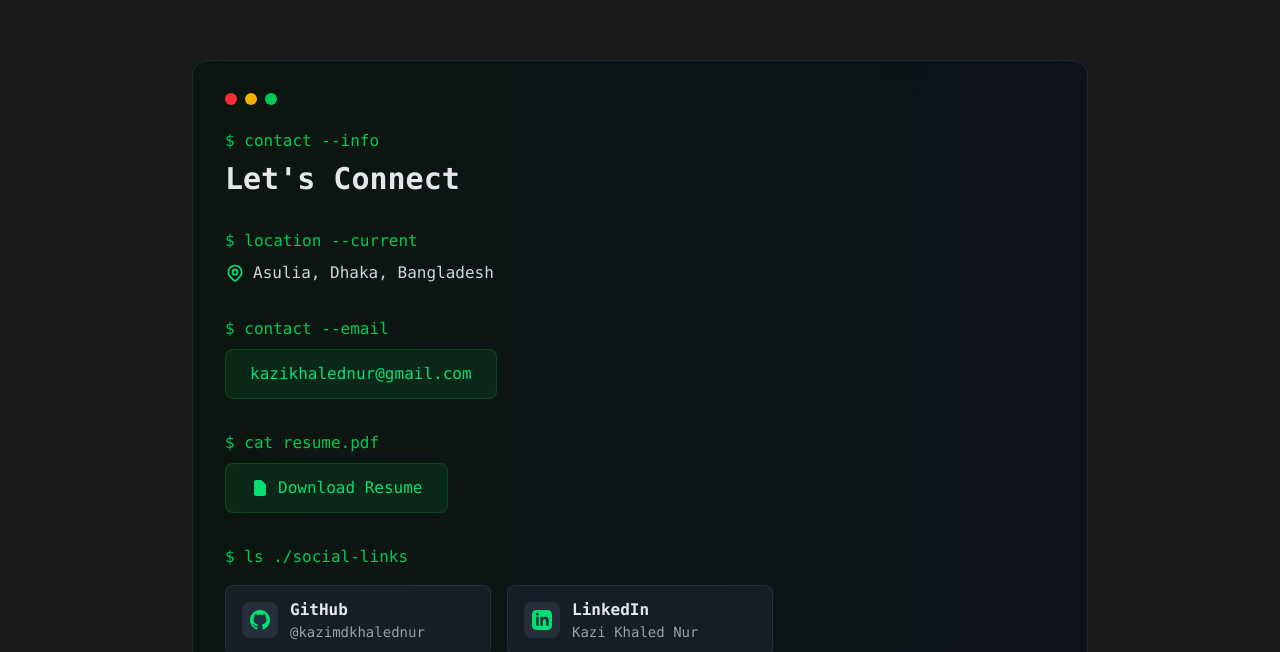
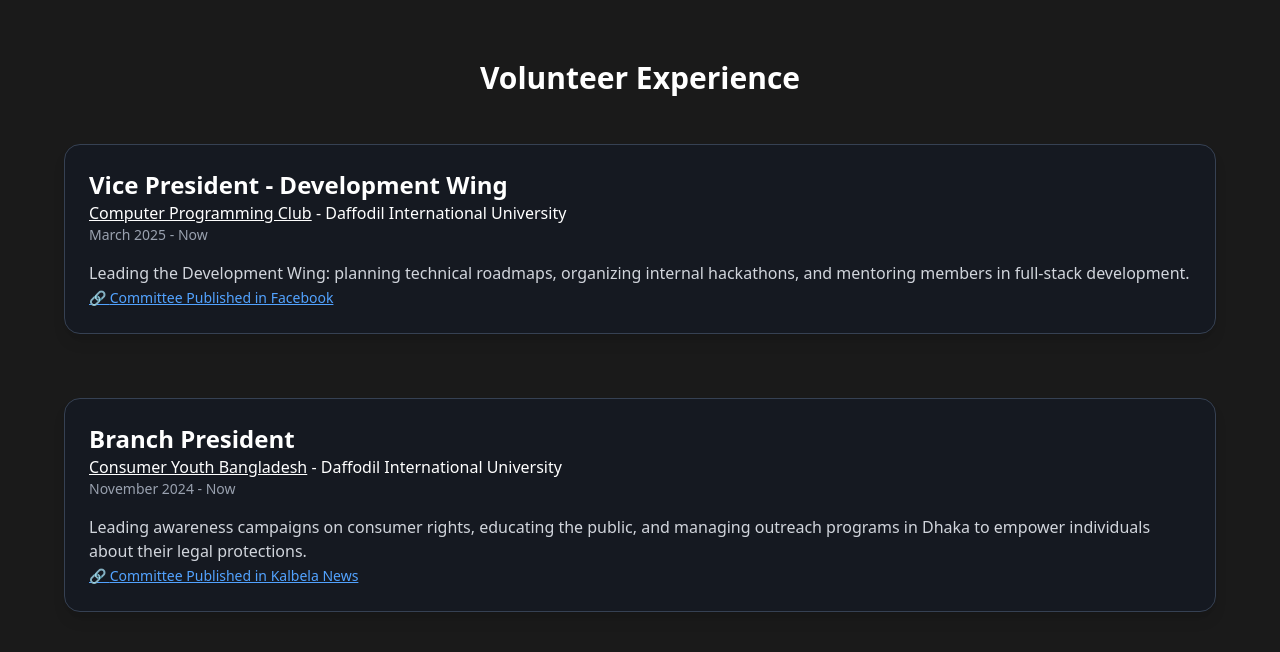
Before and after one commit to kazimdkhalednur/portfolio, a Next.js app: page / in a window 1280 px wide. Shown: the part 4028-4680 px from the top of the page. Built offline with nearby package versions, Linux system fonts and the light colour scheme.

Commit message:
add valunteer experience

```diff
--- /dev/null
+++ b/app/components/Volunteers.tsx
@@ -0,0 +1,108 @@
+'use client';
+
+import { motion } from 'framer-motion';
+
+export default function Volunteer() {
+    return (
+        <section className="py-20 px-4">
+            <div className="max-w-6xl mx-auto">
+                <motion.h2
+                    initial={{ opacity: 0 }}
+                    whileInView={{ opacity: 1 }}
+                    viewport={{ once: true }}
+                    className="text-3xl font-bold mb-12 text-center"
+                >
+                    Volunteer Experience
+                </motion.h2>
+
+                <div className="grid grid-cols-1 gap-8">
+                    {[
+                        {
+                            role: 'Vice President - Development Wing',
+                            org_name: 'Computer Programming Club',
+                            org_url: 'https://cpc.daffodilvarsity.edu.bd',
+                            location: 'Daffodil International University',
+                            start_date: 'March 2025',
+                            end_date: 'Now',
+                            description:
+                                'Leading the Development Wing: planning technical roadmaps, organizing internal hackathons, and mentoring members in full-stack development.',
+                            extra_link: {
+                                label: 'Committee Published in Facebook',
+                                url: 'https://www.facebook.com/photo/?fbid=1103339331833674&set=pcb.1103348325166108'
+                            }
+                        },
+                        {
+                            role: 'Branch President',
+                            org_name: 'Consumer Youth Bangladesh',
+                            org_url: 'https://www.ccsbd.net/',
+                            location: 'Daffodil International University',
+                            start_date: 'November 2024',
+                            end_date: 'Now',
+                            description:
+                                'Leading awareness campaigns on consumer rights, educating the public, and managing outreach programs in Dhaka to empower individuals about their legal protections.',
+                            extra_link: {
+                                label: 'Committee Published in Kalbela News',
+                                url: 'https://www.kalbela.com/national/138224'
+                            }
+                        }, {
+                            role: 'Treasurer',
+                            org_name: 'Cyber Security Club',
+                            org_url: 'https://csc.daffodilvarsity.edu.bd',
+                            location: 'Daffodil International University',
+                            start_date: 'June 2023',
+                            end_date: 'June 2024',
+                            description:
+                                'Responsible for budgeting and managing funds, supporting event logistics, and promoting awareness about cybersecurity among university students.',
+                            extra_link: {
+                                label: 'Committee Published in Facebook',
+                                url: 'https://www.facebook.com/photo/?fbid=988938542512845&set=a.751722202901148'
+                            }
+                        },
+                    ].map((volunteer, index) => (
+                        <motion.div
+                            key={index}
+                            initial={{ opacity: 0, y: 20 }}
+                            whileInView={{ opacity: 1, y: 0 }}
+                            viewport={{ once: true }}
+                            transition={{ delay: index * 0.2 }}
+                            className="bg-gray-900/50 p-6 rounded-2xl shadow-lg border border-gray-700 mb-8"
+                        >
+                            <div className="mb-4">
+                                <h3 className="text-2xl font-bold text-white">{volunteer.role}</h3>
+                                <p>
+                                    <a
+                                        href={volunteer.org_url}
+                                        target="_blank"
+                                        rel="noopener noreferrer"
+                                        className="underline hover:text-blue-400"
+                                    >
+                                        {volunteer.org_name}
+                                    </a>{' '}
+                                    - {volunteer.location}
+                                </p>
+                                <p className="text-sm text-gray-400">
+                                    {volunteer.start_date} - {volunteer.end_date}
+                                </p>
+                            </div>
+
+                            <p className="text-gray-300">{volunteer.description}</p>
+
+                            {volunteer.extra_link && (
+                                <p>
+                                    <a
+                                        href={volunteer.extra_link.url}
+                                        target="_blank"
+                                        rel="noopener noreferrer"
+                                        className="text-sm text-blue-400 underline hover:text-blue-500"
+                                    >
+                                        🔗 {volunteer.extra_link.label}
+                                    </a>
+                                </p>
+                            )}
+                        </motion.div>
+                    ))}
+                </div>
+            </div>
+        </section>
+    );
+}
--- a/app/page.tsx
+++ b/app/page.tsx
@@ -5,6 +5,7 @@ import WorkExperience from './components/WorkExperience';
 // import TechnicalMetrics from './components/TechnicalMetrics';
 import ContactSection from './components/ContactSection';
 import Projects from './components/Projects';
+import Volunteer from './components/Volunteers';
 
 export default function BackendPortfolio() {
 	return (
@@ -12,7 +13,7 @@ export default function BackendPortfolio() {
 			<HeroSection />
 			<WorkExperience />
 			<Projects />
-			{/* Uncomment when TechnicalMetrics is ready */}
+			<Volunteer />
 			{/* <TechnicalMetrics /> */}
 			<ContactSection />
 		</main>
```
